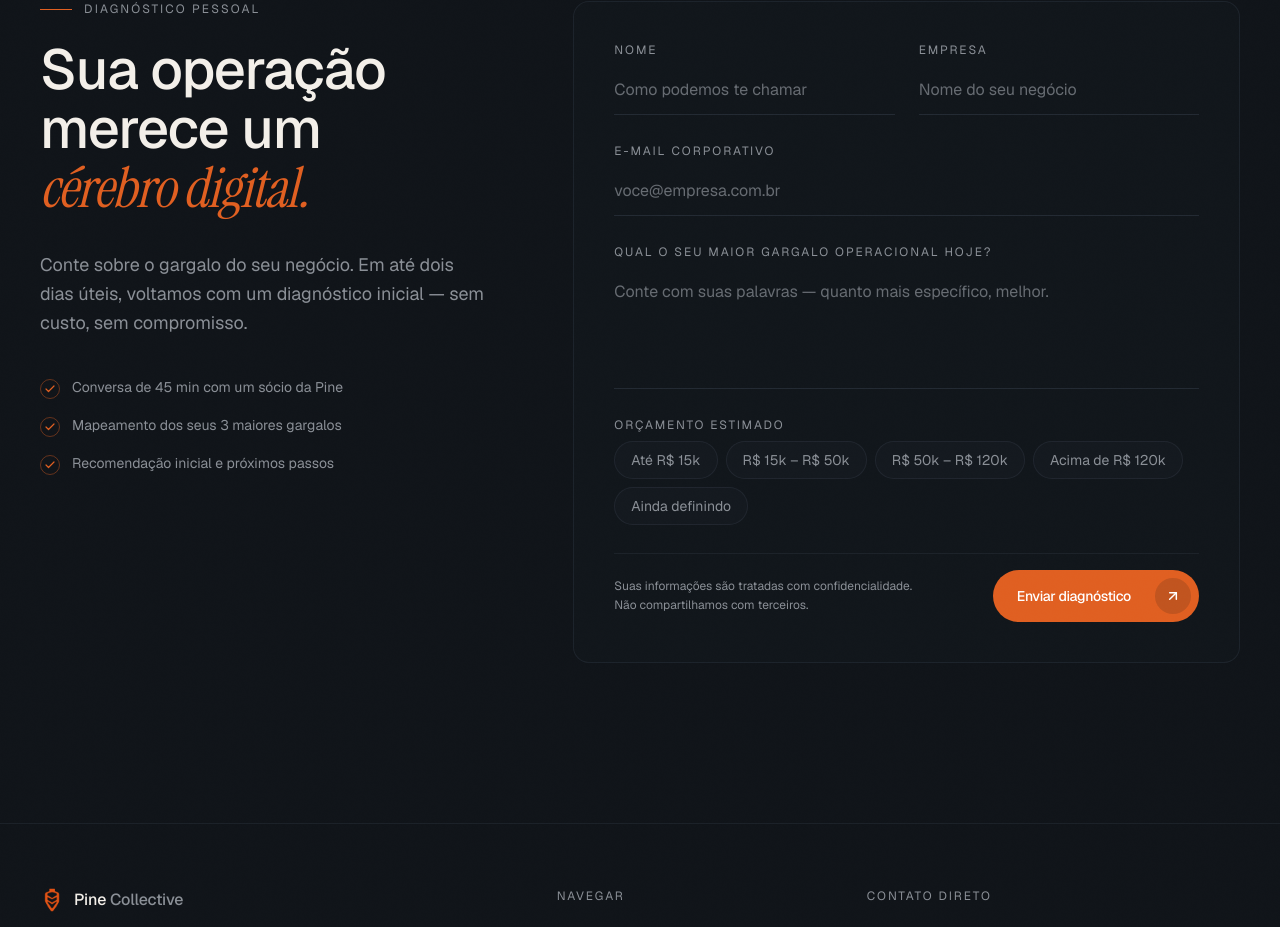
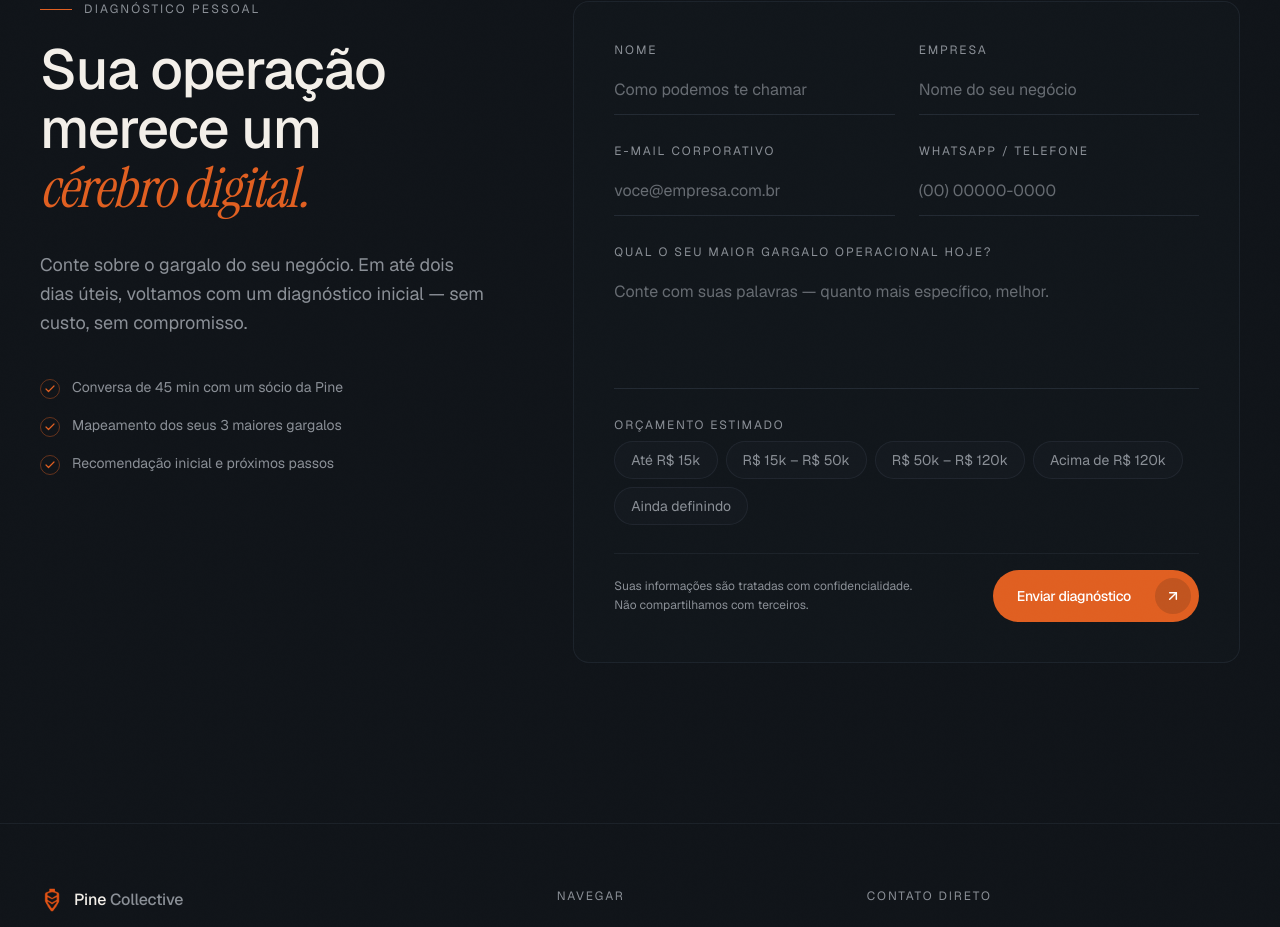
Before and after one commit to renanperao/pinecollective, a Next.js app: page / in a window 1280 px wide. Shown: the part 3645-4572 px from the top of the page. Built offline with nearby package versions, Linux system fonts and the light colour scheme.

Commit message:
feat: add DiagnosticoForm component with Web3Forms integration

```diff
--- a/components/diagnostico-form.tsx
+++ b/components/diagnostico-form.tsx
@@ -100,7 +100,7 @@ export function DiagnosticoForm() {
                     <p className="mt-3 text-muted-foreground max-w-md leading-relaxed">
                       Um dos sócios da Pine Collective vai te procurar em até{" "}
                       <span className="text-foreground">dois dias úteis</span>{" "}
-                      pelo e-mail informado.
+                      pelos canais informados.
                     </p>
                   </div>
                 </div>
@@ -135,6 +135,7 @@ export function DiagnosticoForm() {
                     </Field>
                   </div>
 
+                  <div className="grid sm:grid-cols-2 gap-6">
                     <Field id="email" label="E-mail corporativo">
                       <input
                         id="email"
@@ -145,6 +146,18 @@ export function DiagnosticoForm() {
                         className="form-input"
                       />
                     </Field>
+
+                    <Field id="telefone" label="WhatsApp / Telefone">
+                      <input
+                        id="telefone"
+                        name="telefone"
+                        type="tel"
+                        required
+                        placeholder="(00) 00000-0000"
+                        className="form-input"
+                      />
+                    </Field>
+                  </div>
 
                   <Field
                     id="gargalo"
```
Lines whose indentation alone changed are shown as unchanged.
